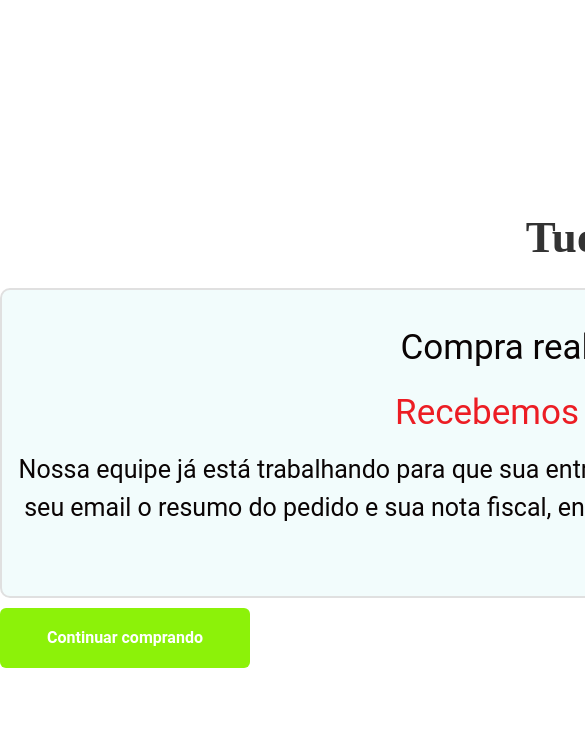
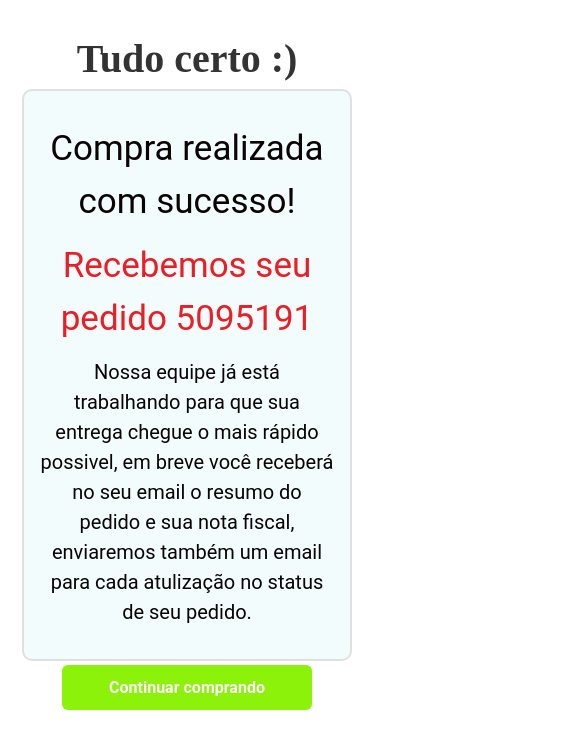
Before and after one commit to zecart22/ecommerce, a React (Create React App) app in the folder gallery_component/: page /regrats in a window 390 px wide. Shown: the top 748 px of the page, 585 px wide, since content can reach past the window. Built offline with nearby package versions, Linux system fonts and the light colour scheme; no server answers.

Commit message:
fix: regrats mobile

```diff
--- a/gallery_component/src/pages/Regrats/index.jsx
+++ b/gallery_component/src/pages/Regrats/index.jsx
@@ -16,6 +16,8 @@ import logo from "../../assets/images/logo.png";
 import { useHistory } from "react-router-dom";
 
 export const Regrats = () => {
+  const [isLargerThan769] = useMediaQuery("(min-width: 769px)");
+
   const getRandomInt = (min, max) => {
     min = Math.ceil(min);
     max = Math.floor(max);
@@ -27,6 +29,8 @@ export const Regrats = () => {
   let orderNumber = getRandomInt(100000, 10000000);
 
   return (
+    <>
+      {isLargerThan769 ? (
         <>
           <Flex
             height="100vh"
@@ -61,9 +65,9 @@ export const Regrats = () => {
                 </Text>
                 <Text fontSize={"25px"} color={"primary.main1"}>
                   Nossa equipe já está trabalhando para que sua entrega chegue o
-              mais rápido possivel, em breve você receberá no seu email o resumo
-              do pedido e sua nota fiscal, enviaremos também um email para cada
-              atulização no status de seu pedido.
+                  mais rápido possivel, em breve você receberá no seu email o
+                  resumo do pedido e sua nota fiscal, enviaremos também um email
+                  para cada atulização no status de seu pedido.
                 </Text>
               </Box>
             </VStack>
@@ -81,5 +85,63 @@ export const Regrats = () => {
             </Button>
           </Flex>
         </>
+      ) : (
+        <>
+          <Flex
+            justifyContent="center"
+            alignItems={["flex-start", "flex-start", "center"]}
+            flexDirection="column"
+            ml="22px"
+          >
+            <VStack mt="8" spacing="1">
+              <Heading fontSize={"40px"}>Tudo certo :) </Heading>
+              <Box
+                backgroundColor={"destak.main1"}
+                border={"2px"}
+                borderColor={"gray.100"}
+                borderRadius={"10"}
+                w="330px"
+                alignItems="center"
+                paddingX={[4, 4, 10, 10]}
+                paddingY={8}
+                marginX={[2, 2, 8, 8]}
+                marginTop={[10, 10, 0, 0]}
+                textAlign="center"
+                align-items="center"
+                justifyContent={"center"}
+                flexDirection={"column"}
+              >
+                <Text fontSize={"35px"} color={"primary.main1"} mb="12px">
+                  Compra realizada com sucesso!
+                </Text>
+                <Text fontSize={"35px"} color={"secondary.main"} mb="12px">
+                  Recebemos seu pedido {orderNumber}
+                </Text>
+                <Text fontSize={"20px"} color={"primary.main1"}>
+                  Nossa equipe já está trabalhando para que sua entrega chegue o
+                  mais rápido possivel, em breve você receberá no seu email o
+                  resumo do pedido e sua nota fiscal, enviaremos também um email
+                  para cada atulização no status de seu pedido.
+                </Text>
+              </Box>
+
+              <Button
+                mt="10px"
+                ml="40px"
+                bg="green.50"
+                type="submit"
+                w="250px"
+                h="45px"
+                color={"primary.main"}
+                fontWeight={"bold"}
+                onClick={() => history.push("/")}
+              >
+                Continuar comprando
+              </Button>
+            </VStack>
+          </Flex>
+        </>
+      )}
+    </>
   );
 };
```
Lines whose indentation alone changed are shown as unchanged.
